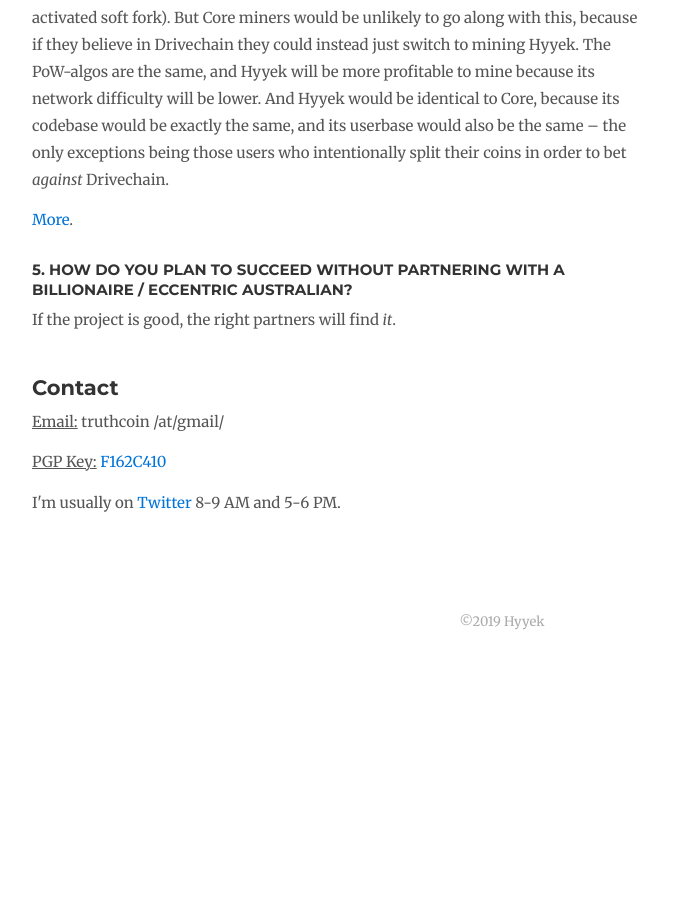
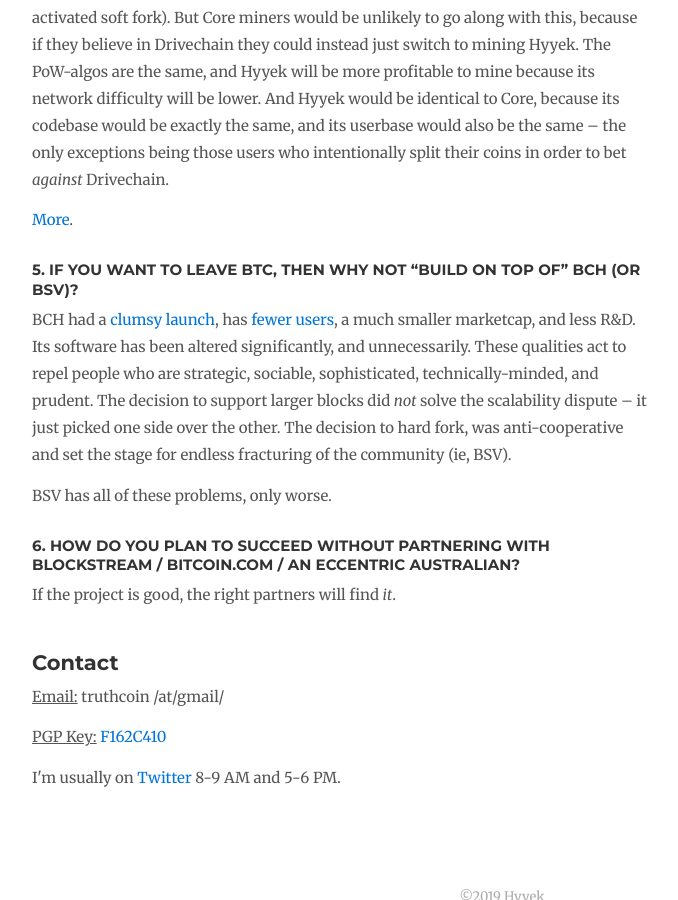
Before and after one commit to psztorc/hyyek-com, a Jekyll site: the page built from index.md, in a window 1280 px wide and 900 px high, scrolled down 1301 px. Shown: the whole window, without its empty margins (138-816 px from the left). Built offline with Jekyll 4.4.1, drawn with Linux system fonts in a browser that asks for light colours; nearby versions of some CDN libraries; comment, search, counter and statistics services are not loaded; before the commit the page ends 1975 px from its top, so only the background shows below that.

Commit message:
Update index.md

```diff
--- a/index.md
+++ b/index.md
@@ -45,9 +45,16 @@ Drivechain's security assumptions would require Core to add it via a MASF (miner
 
 [More](http://www.truthcoin.info/blog/imex/).
 
-### 5. How do you plan to succeed without partnering with a billionaire / eccentric Australian?
+### 5. If you want to leave BTC, then why not "build on top of" BCH (or BSV)?
+
+BCH had a [clumsy launch](http://www.truthcoin.info/blog/garp/#ii-bitcoin-cash), has [fewer users](https://bitinfocharts.com/comparison/transactions-btc-bch.html#1y), a much smaller marketcap, and less R&D. Its software has been altered significantly, and unnecessarily. These qualities act to repel people who are strategic, sociable, sophisticated, technically-minded, and prudent. The decision to support larger blocks did *not* solve the scalability dispute -- it just picked one side over the other. The decision to hard fork, was anti-cooperative and set the stage for endless fracturing of the community (ie, BSV).
+
+BSV has all of these problems, only worse.
+
+### 6. How do you plan to succeed without partnering with Blockstream / Bitcoin.com / an eccentric Australian?
 
 If the project is good, the right partners will find *it*.
+
 
 <!--
 
```
